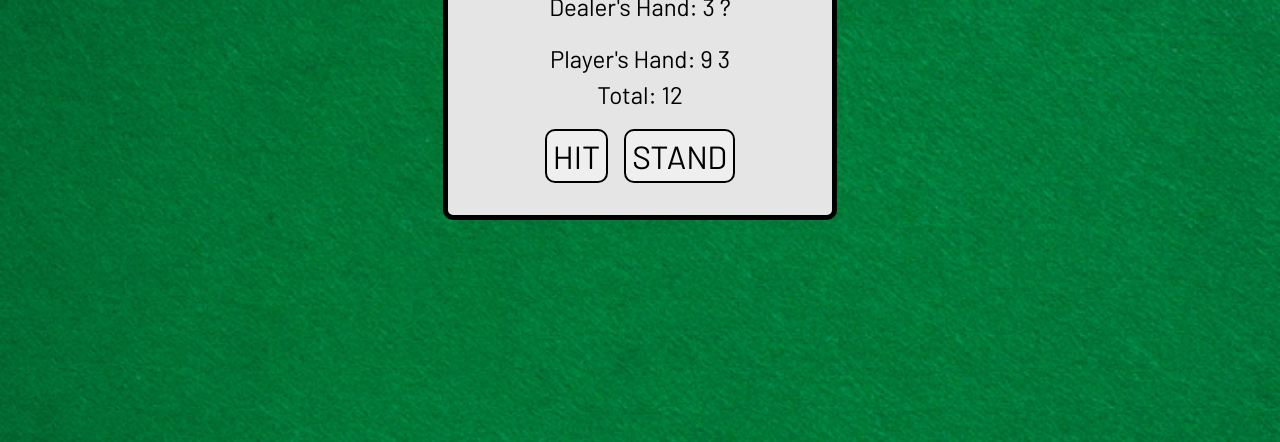
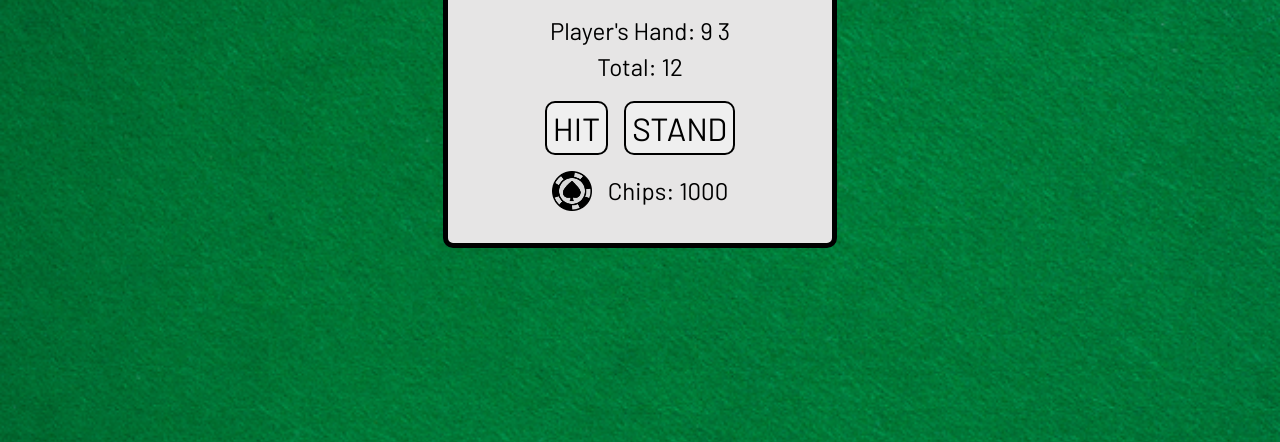
Before and after one commit to MaxPlummer/blackjack-web-game, a plain HTML site: page index.html in a window 1280 px wide. Both pictures are taken after a click on the button "PLAY GAME". Shown: the part 358-800 px from the top of the page. Drawn offline with Linux system fonts and the light colour scheme; a web font is replaced by a local one.

Commit message:
Added div for chips.

```diff
--- a/index.css
+++ b/index.css
@@ -195,6 +195,19 @@ select {
   margin-top: 0;
 }
 
+.chips {
+  place-items: center;
+}
+
+.chips > span {
+  background-image: url("/images/chip.png");
+  background-size: 30px;
+  display: inline-block;
+  width: 30px;
+  height: 30px;
+  content: "";
+}
+
 @media (max-width: 25em) {
   .header {
     font-size: var(--fs-700);
@@ -210,6 +223,16 @@ select {
 
   .btn {
     font-size: var(--fs-600);
+  }
+
+  .chips > span {
+    background-size: 20px;
+    width: 20px;
+    height: 20px;
+  }
+
+  .chips > p {
+    font-size: var(--fs-500);
   }
 }
 
@@ -229,4 +252,14 @@ select {
   .btn {
     font-size: var(--fs-800);
   }
+
+  .chips > span {
+    background-size: 40px;
+    width: 40px;
+    height: 40px;
+  }
+
+  .chips > p {
+    font-size: var(--fs-700);
+  }
 }
--- a/index.html
+++ b/index.html
@@ -35,6 +35,10 @@
         <button id="hit-btn" class="btn" hidden>Hit</button>
         <button id="stand-btn" class="btn" hidden>Stand</button>
       </div>
+      <div class="chips flex" hidden>
+        <span aria-hidden="true"></span>
+        <p id="chips"></p>
+      </div>
     </main>
   </body>
 </html>
--- a/index.js
+++ b/index.js
@@ -7,6 +7,7 @@ const playerTotalEL = document.getElementById("player-total");
 const playBtn = document.getElementById("play-btn");
 const hitBtn = document.getElementById("hit-btn");
 const standBtn = document.getElementById("stand-btn");
+const chipsEl = document.getElementById("chips");
 
 // Initialize dealer variables
 let dealerTotal = 0;
@@ -22,6 +23,8 @@ let playerCard2 = 0;
 let playerAce = false;
 let playerCardsString = "Player's Hand: ";
 let playerTotalString = "Total: ";
+let chips = 1000;
+let chipsString = "Chips: " + chips;
 
 // Add listener for buttons
 playBtn.addEventListener("click", renderGame);
@@ -30,6 +33,8 @@ standBtn.addEventListener("click", stand);
 
 // Draw and display cards
 function renderGame() {
+  chipsEl.textContent = chipsString;
+  show(chipsEl);
   titleEl.textContent = "Let's Play!";
   hide(dealerTotalEL);
   hide(playBtn);
```
Also changed, not shown: images/chip.png (added).
